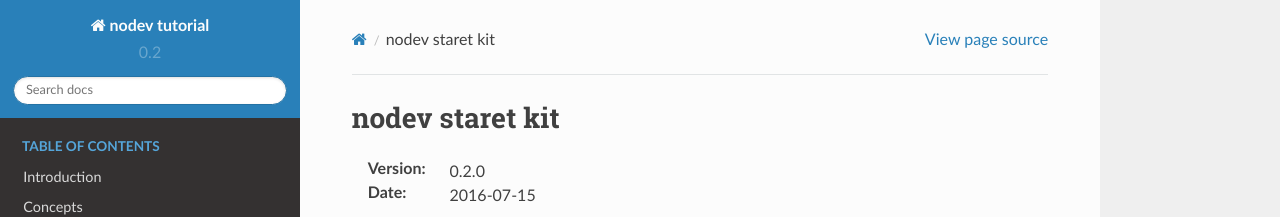
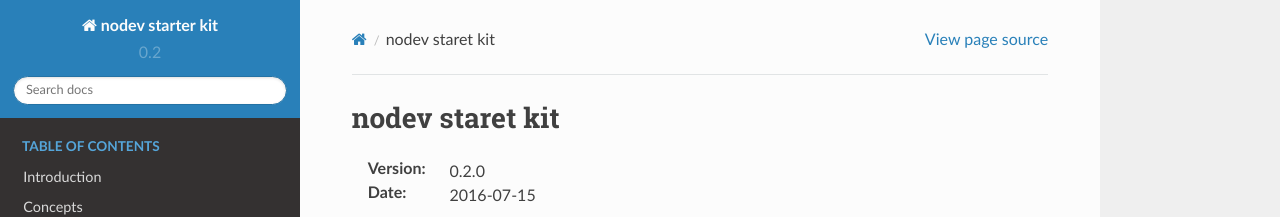
Before and after one commit to nodev-io/nodev-starter-kit, a Sphinx documentation site: the page built from docs/index.rst, in a window 1280 px wide. Shown: the top 217 px of the page. Built offline with Sphinx 7.4.7 and the Read the Docs theme 2.0.0, drawn with Linux system fonts in a browser that asks for light colours.

Commit message:
Fix title.

```diff
--- a/docs/conf.py
+++ b/docs/conf.py
@@ -47,7 +47,7 @@ source_suffix = '.rst'
 master_doc = 'index'
 
 # General information about the project.
-project = u'nodev tutorial'
+project = u'nodev starter kit'
 copyright = u'2016, Alessandro Amici'
 author = u'Alessandro Amici'
 
```
